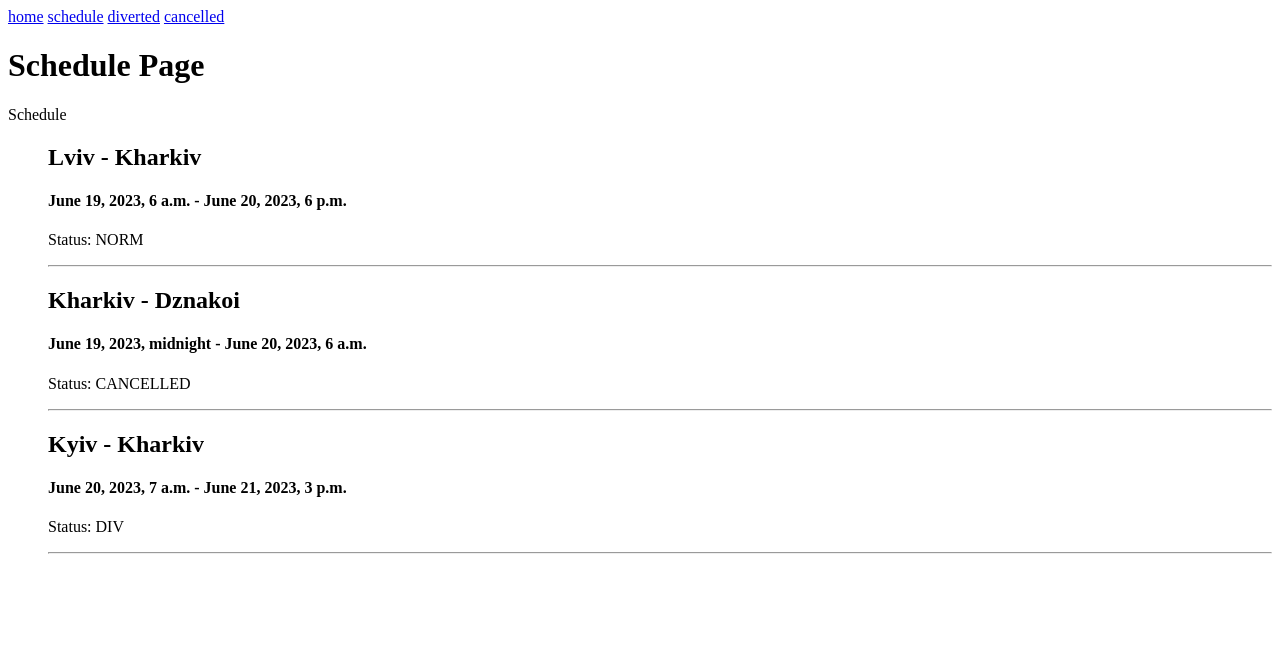
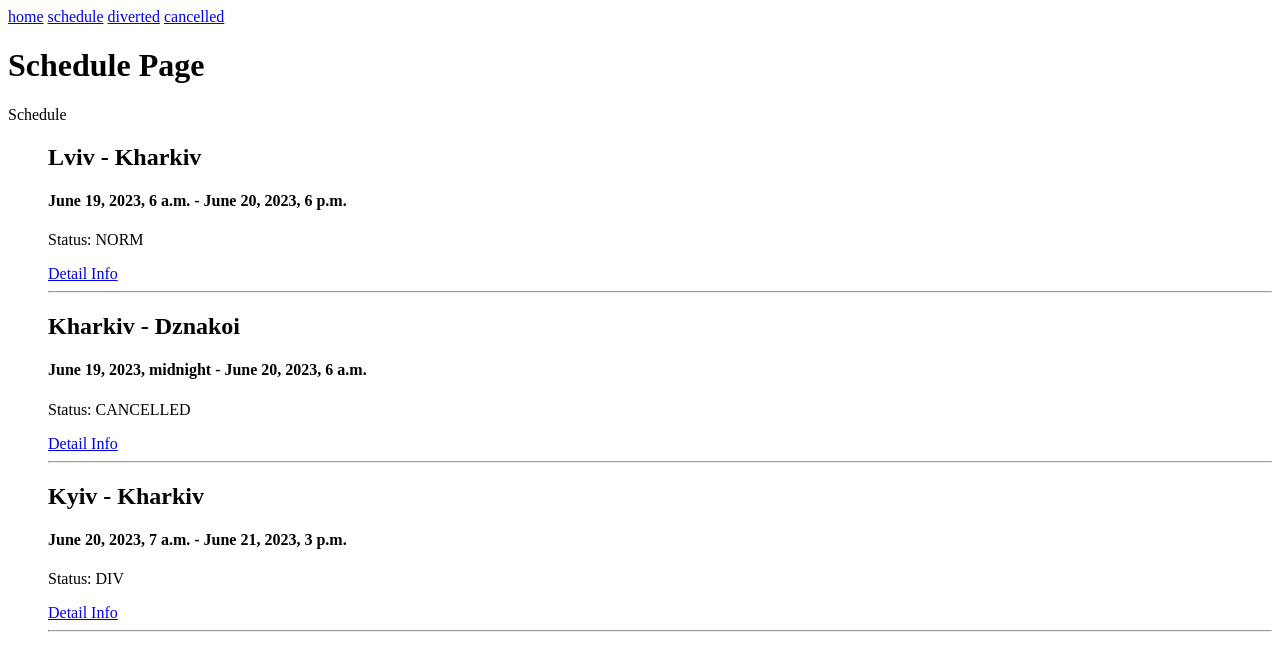
Before and after one commit to dziubaaleksandr/Ukrainian_railway, a Django app: page /schedule/ in a window 1280 px wide. Shown: the top 671 px of the page. Run offline with Django 4.2, Linux system fonts and the light colour scheme; data comes from the database, SQL or seed files in the repository.

Commit message:
Add detail btn to schedule

```diff
--- a/railway/templates/railway/schedule.html
+++ b/railway/templates/railway/schedule.html
@@ -9,6 +9,7 @@
     <h2>{{ t.from_city }} - {{ t.to_city }}</h2>
     <h4>{{ t.departure_date }} - {{ t.arrival_date }}</h4>
     <p>Status: {{t.status}}</p>
+    <a href = "{{ t.get_absolute_url }}">Detail Info</a>
     <hr>
     {%endfor%}
 </ul>
```
